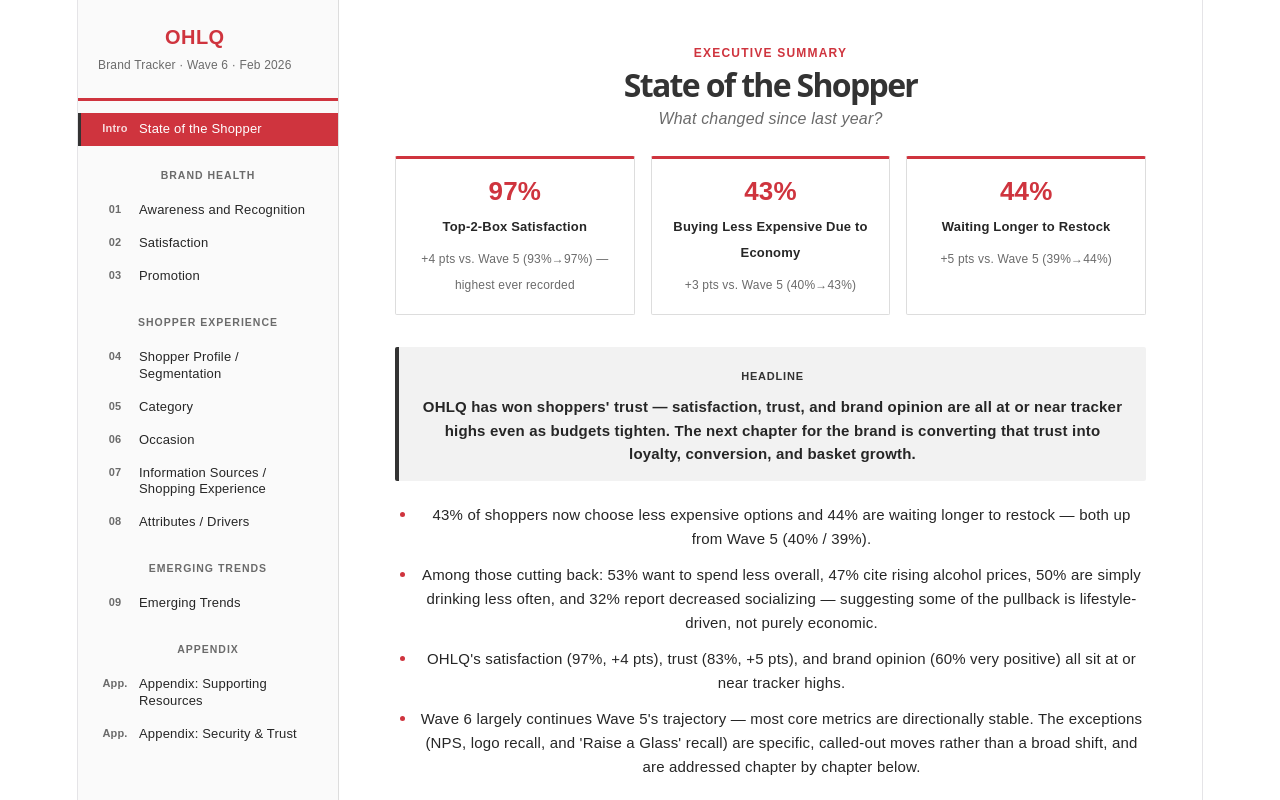
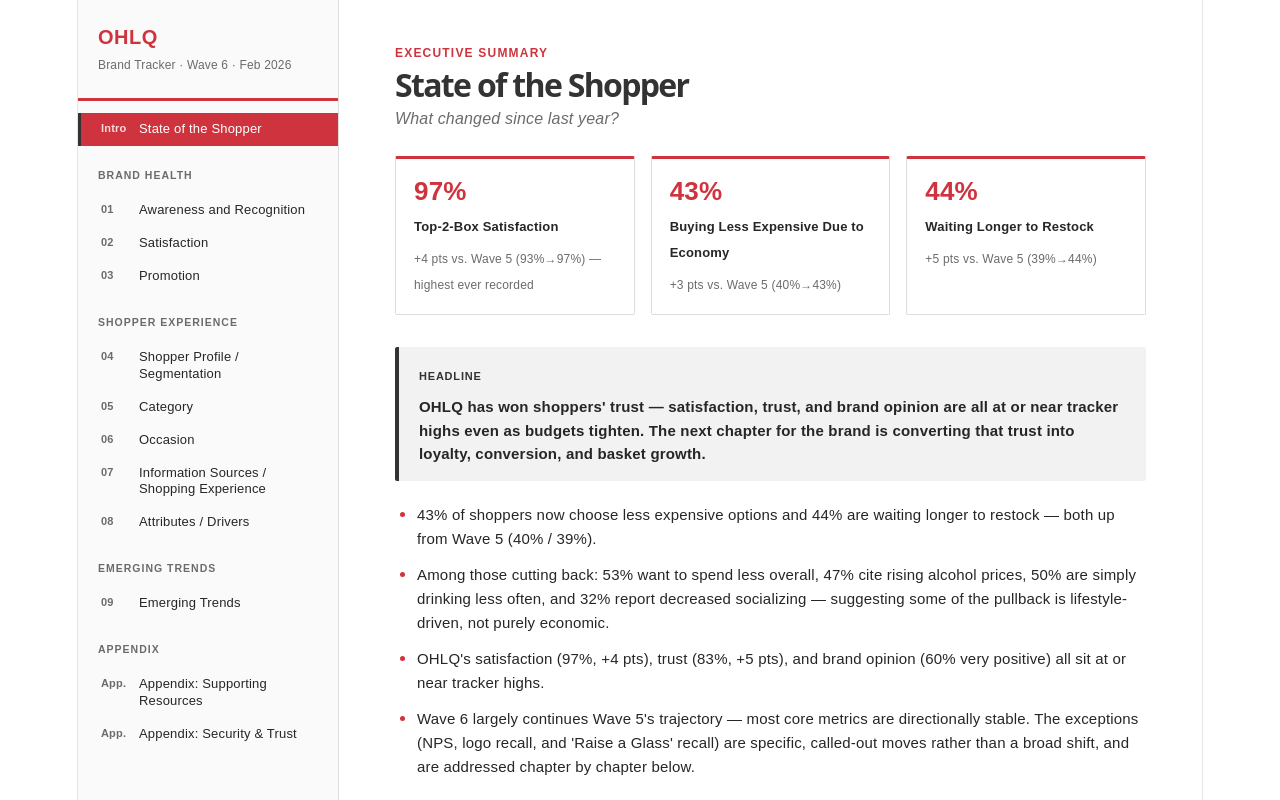
Before and after one commit to ascensionac/ohlq-brand-tracker, a React (Vite) app: page / in a window 1280 px wide. Shown: the top 800 px of the page. Built offline with nearby package versions, Linux system fonts and the light colour scheme.

Commit message:
Fixed left alignment

```diff
--- a/src/App.jsx
+++ b/src/App.jsx
@@ -1568,6 +1568,7 @@
     fontFamily: FONT,
     color: TEXT,
     background: "#FFFFFF",
+    textAlign: "left",
   },
   sidebar: {
     width: 260,
@@ -2086,6 +2087,8 @@
    RESPONSIVE / MOBILE CSS
    ------------------------------------------------------------- */
 const RESPONSIVE_CSS = `
+  .ohlq-app, .ohlq-app * { text-align: left !important; }
+
   .ohlq-bullet-list { list-style: disc outside !important; }
   .ohlq-bullet-list li { display: list-item !important; list-style: disc outside !important; }
   .ohlq-bullet-list li::marker { color: ${ACCENT}; font-size: 1.1em; }
```
